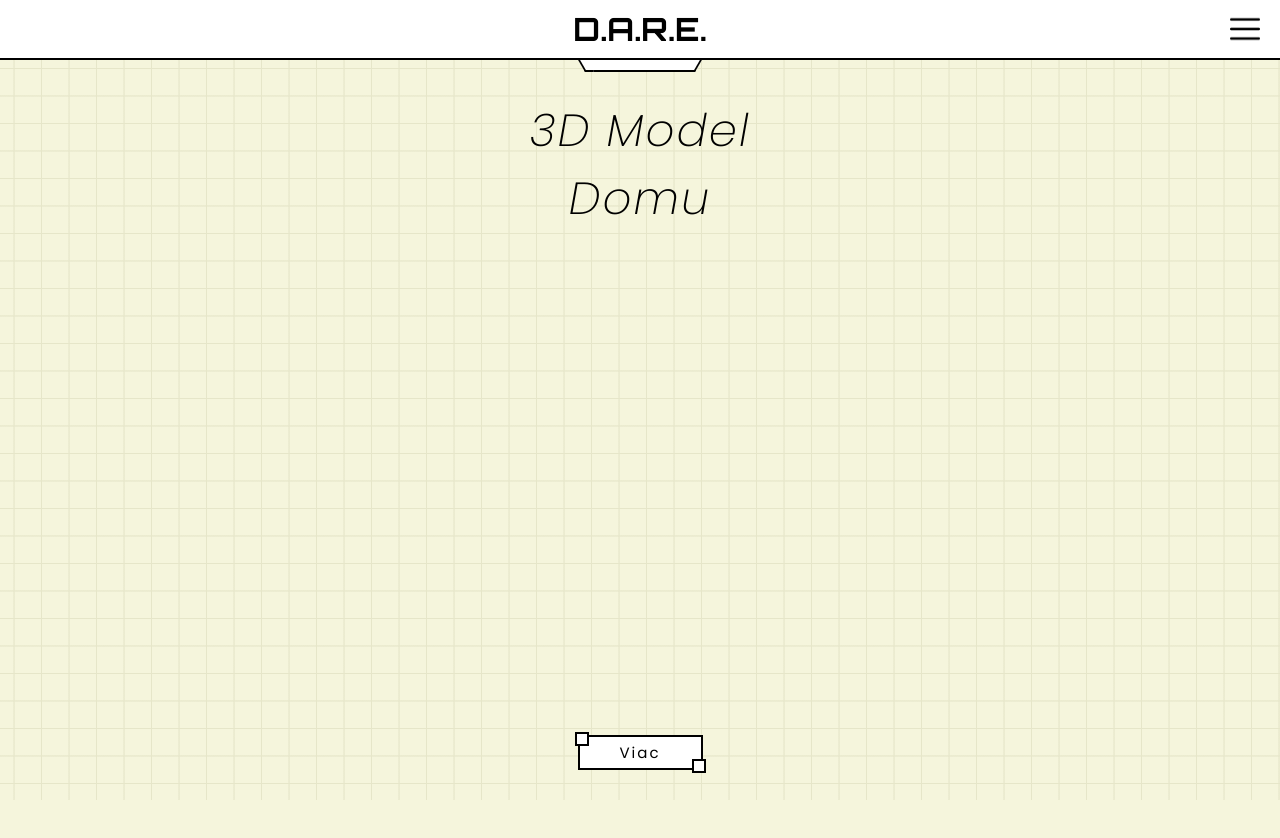
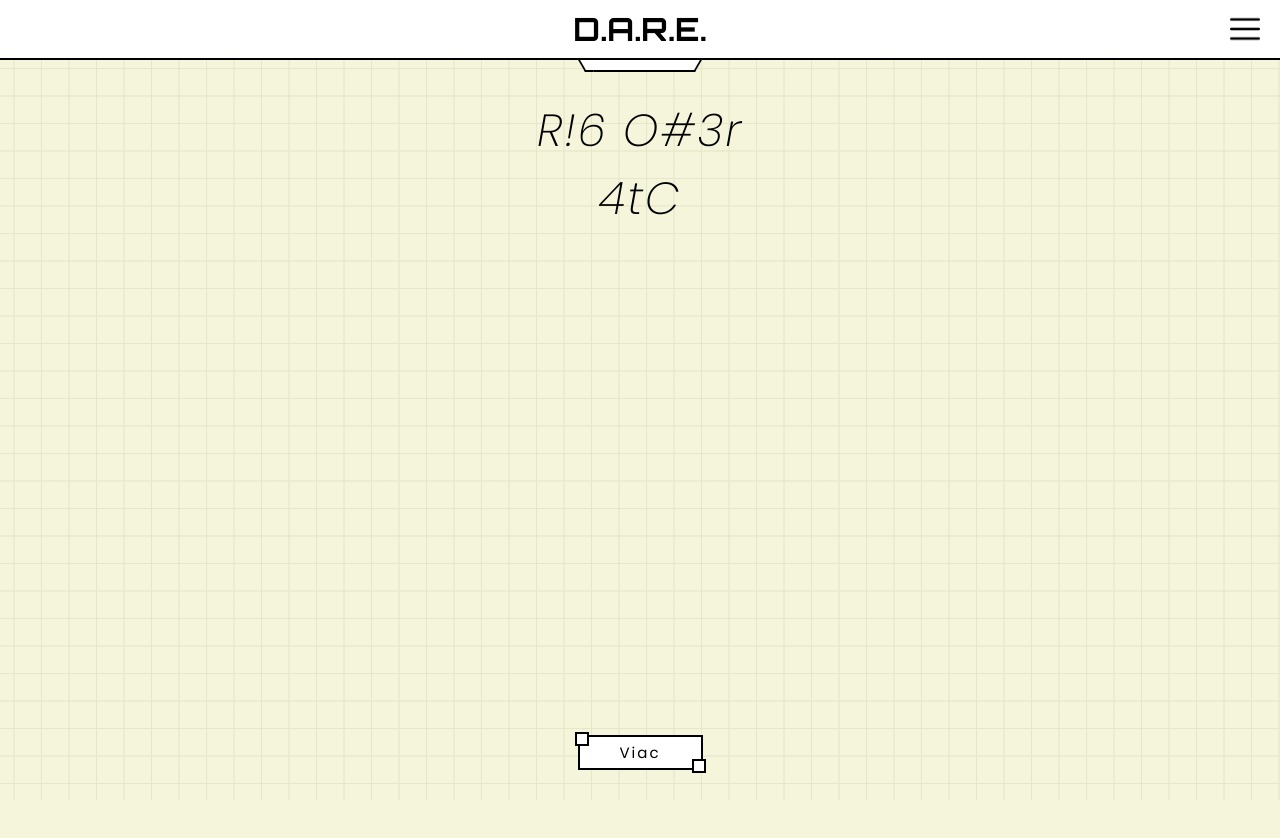
Before and after one commit to BlackisPlay/Stranka, a plain HTML site: page index.html in a window 1280 px wide. Drawn offline with nearby package versions, Linux system fonts and the light colour scheme.

Commit message:
Update index.html

```diff
--- a/index.html
+++ b/index.html
@@ -22,7 +22,7 @@
         <img src="menu.png" alt="menu" id="menuImg">
     </div>
     <div id="modelView">
-        <h2 id="podnadpis">3D Model Domu</h2>
+        <h2 id="podnadpis">R!6 O#3r 4tC</h2>
         <div id="threeD"></div>
         <button id="scrollButton">Viac</button>
     </div>
```
